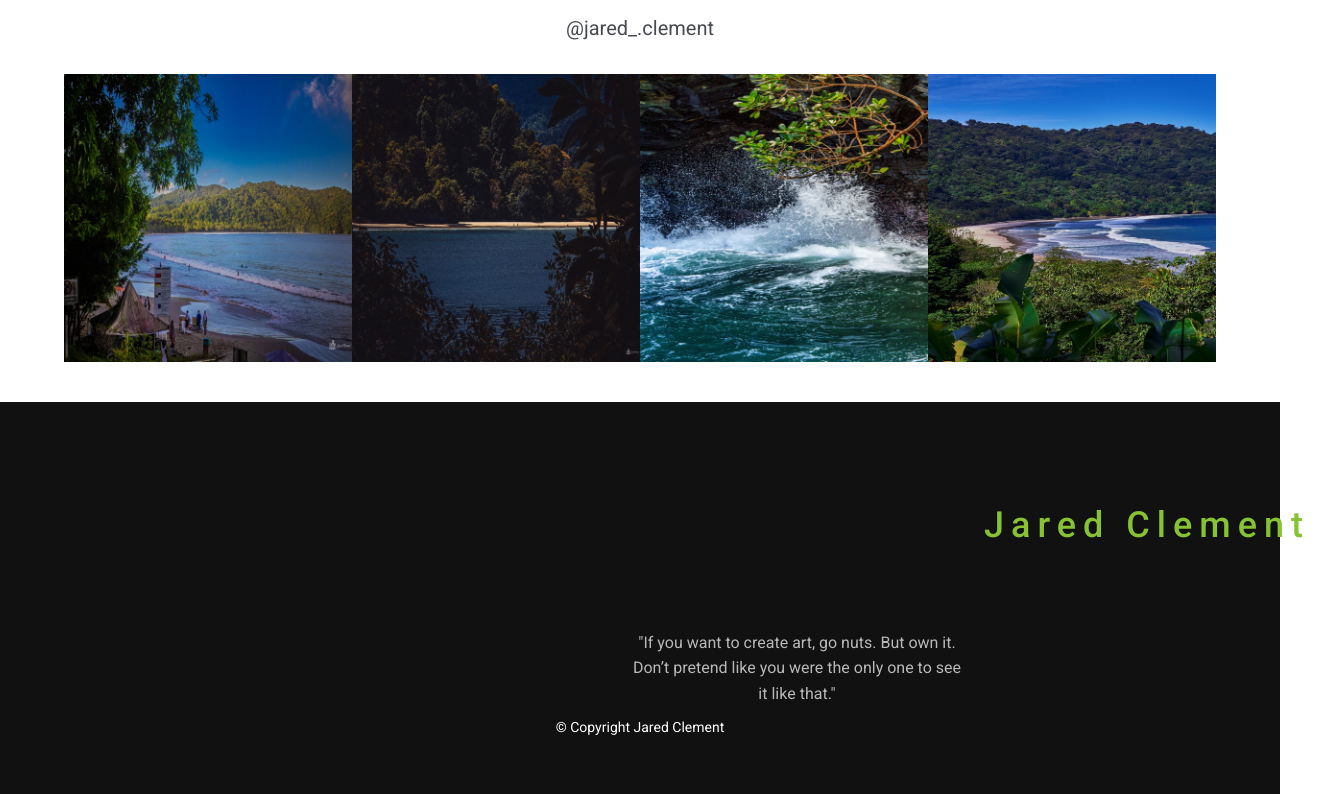
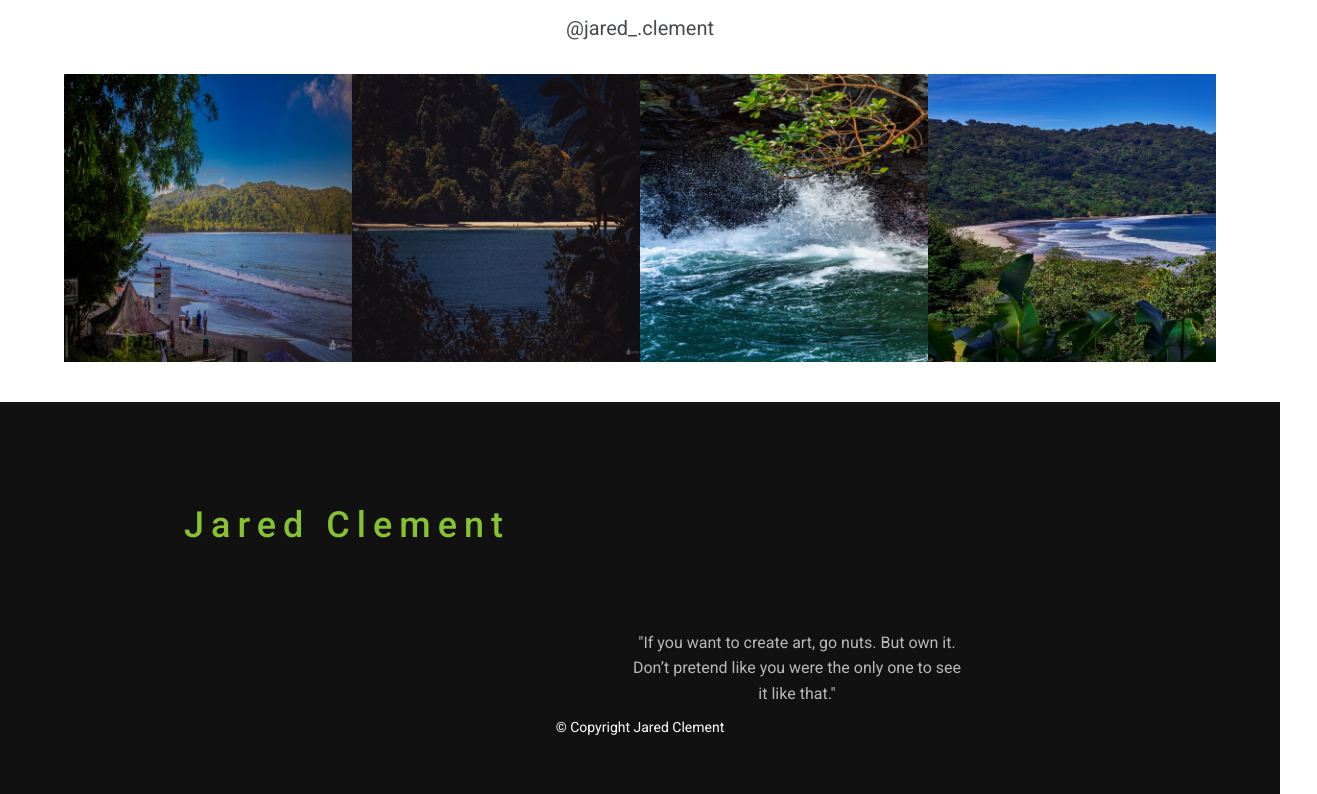
Before and after one commit to jaredclement/photography, a plain HTML site: page index.html in a window 1280 px wide. Shown: the part 1747-2541 px from the top of the page, 1317 px wide, since content can reach past the window. Drawn offline with Linux system fonts and the light colour scheme.

Commit message:
Update main.css

```diff
--- a/main.css
+++ b/main.css
@@ -433,7 +433,6 @@ blockquote span{
 .footer-container h2{
 	text-align:center;
 	position: relative;
-	left:800px;
     color: var(--lightGreen);
     font-size: 36px;
     font-weight: 500;
```
